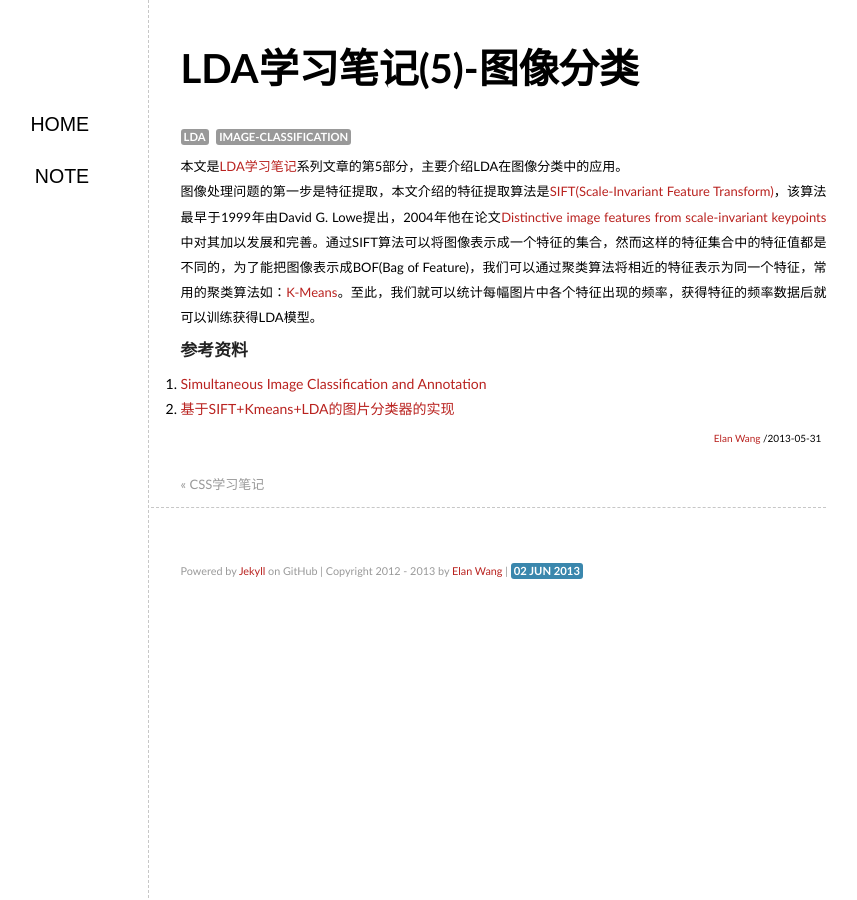
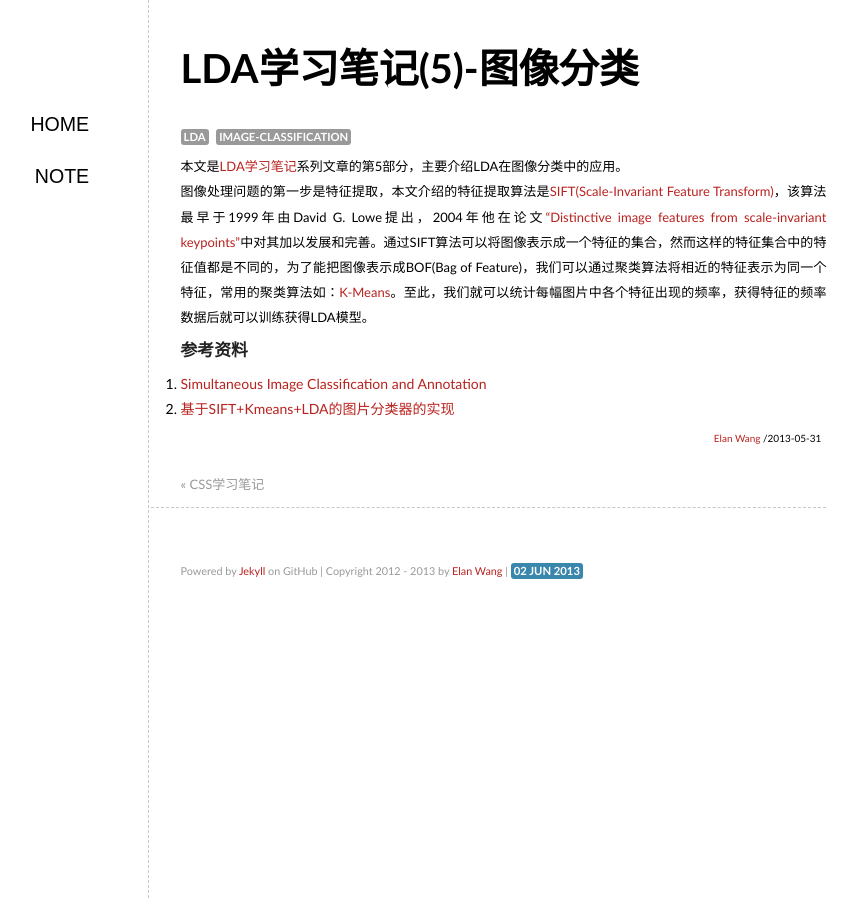
Before and after one commit to elan2wang/note, a Jekyll site: the page built from _posts/2013-05-31-lda-image-classification.md, in a window 1280 px wide. Shown: the whole page, without its empty margins (236-1093 px from the left). Built offline with Jekyll 4.4.1, drawn with Linux system fonts in a browser that asks for light colours; comment, search, counter and statistics services are not loaded.

Commit message:
edit lda image classification

```diff
--- a/_posts/2013-05-31-lda-image-classification.md
+++ b/_posts/2013-05-31-lda-image-classification.md
@@ -5,7 +5,7 @@ tags: LDA Image-Classification
 categories: 机器学习 图像处理
 ---
 本文是[LDA学习笔记]({{ site.url }}{% post_url 2013-05-09-LDA-note %})系列文章的第5部分，主要介绍LDA在图像分类中的应用。
-图像处理问题的第一步是特征提取，本文介绍的特征提取算法是[SIFT(Scale-Invariant Feature Transform)](http://www.cs.ubc.ca/~lowe/keypoints/)，该算法最早于1999年由David G. Lowe提出，2004年他在论文[Distinctive image features from scale-invariant keypoints](http://www.cs.ubc.ca/~lowe/papers/ijcv04.pdf)中对其加以发展和完善。通过SIFT算法可以将图像表示成一个特征的集合，然而这样的特征集合中的特征值都是不同的，为了能把图像表示成BOF(Bag of Feature)，我们可以通过聚类算法将相近的特征表示为同一个特征，常用的聚类算法如：[K-Means](http://en.wikipedia.org/wiki/K-means_clustering)。至此，我们就可以统计每幅图片中各个特征出现的频率，获得特征的频率数据后就可以训练获得LDA模型。
+图像处理问题的第一步是特征提取，本文介绍的特征提取算法是[SIFT(Scale-Invariant Feature Transform)](http://www.cs.ubc.ca/~lowe/keypoints/)，该算法最早于1999年由David G. Lowe提出，2004年他在论文["Distinctive image features from scale-invariant keypoints"](http://www.cs.ubc.ca/~lowe/papers/ijcv04.pdf)中对其加以发展和完善。通过SIFT算法可以将图像表示成一个特征的集合，然而这样的特征集合中的特征值都是不同的，为了能把图像表示成BOF(Bag of Feature)，我们可以通过聚类算法将相近的特征表示为同一个特征，常用的聚类算法如：[K-Means](http://en.wikipedia.org/wiki/K-means_clustering)。至此，我们就可以统计每幅图片中各个特征出现的频率，获得特征的频率数据后就可以训练获得LDA模型。
 
 ###参考资料
 1. [Simultaneous Image Classification and Annotation](http://www.cs.princeton.edu/~blei/papers/WangBleiFeiFei2009.pdf)
```
